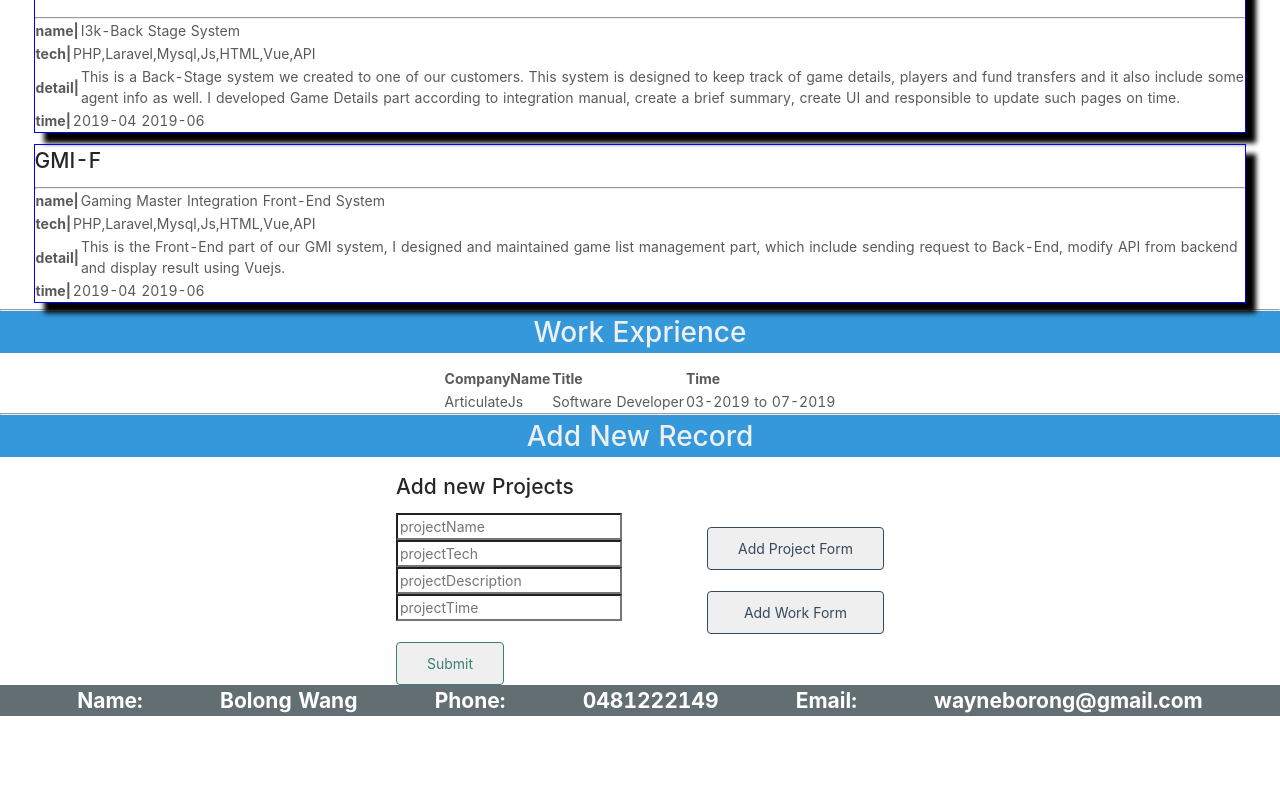
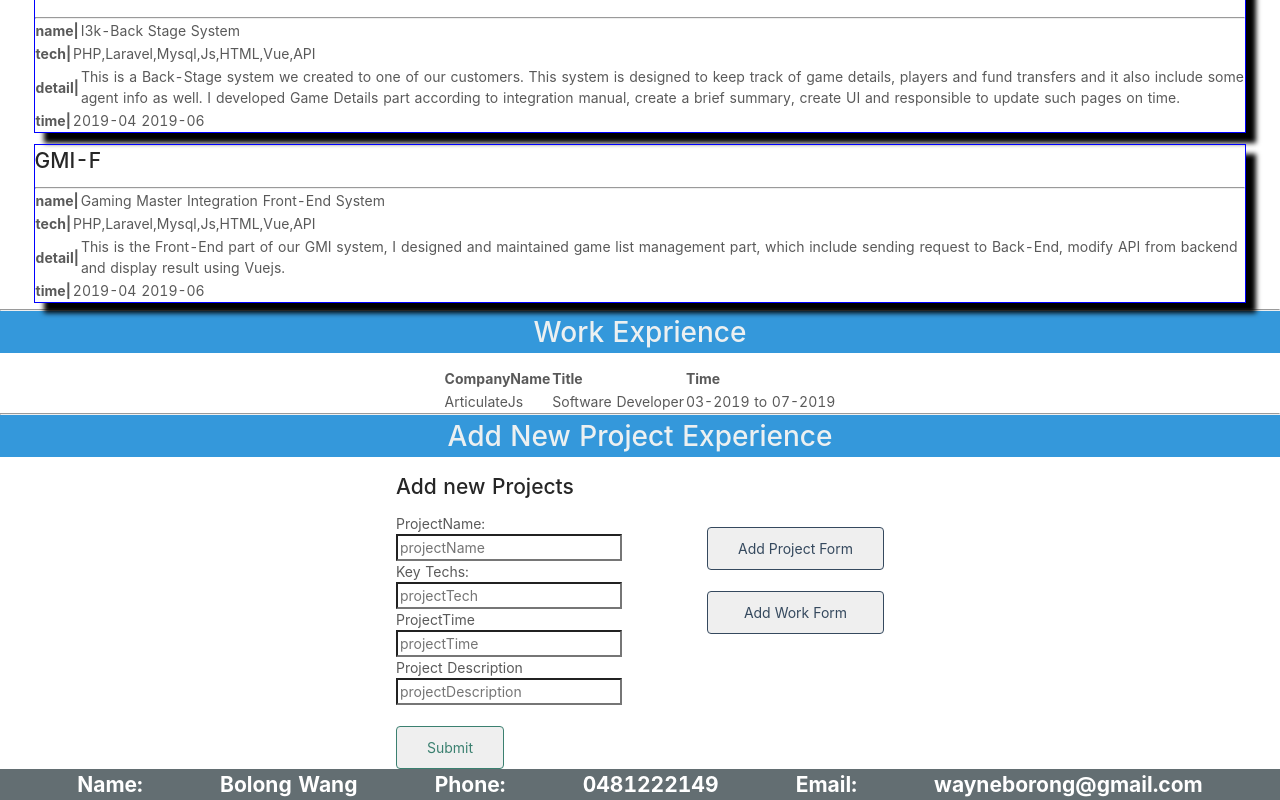
Before and after one commit to conqueror23/portfolio-vue-nuxt, a Nuxt app: page / in a window 1280 px wide. Shown: the part 723-1523 px from the top of the page. Before the commit the page ends 1439 px from the top, so only its background shows below. Built offline with nearby package versions, Linux system fonts and the light colour scheme.

Commit message:
half-finished

```diff
--- a/components/projects/Project.vue
+++ b/components/projects/Project.vue
@@ -6,7 +6,9 @@
     <WorkCard />
     <hr />
     <center>
-      <h1>Add New Record</h1>
+      <h1 v-if="formType ==='workForm'">Add New Work Experience</h1>
+      <h1 v-else>Add New Project Experience</h1>
+
     </center>
     <!-- cannot read other components anymore ?? no cannot be -->
     <div class="forms">
--- a/components/projects/ProjectForm.vue
+++ b/components/projects/ProjectForm.vue
@@ -2,10 +2,14 @@
   <formHelper>
     <h2 slot="form-header">Add new Projects</h2>
     <div class="form-field" slot="form-field">
+      <label >ProjectName:</label>
       <input type="text" placeholder="projectName" v-model="project.Name" />
+      <label >Key Techs:</label>
       <input type="text" placeholder="projectTech" v-model="project.Tech" />
+      <label>ProjectTime</label>
+      <input type="text" placeholder="projectTime" v-model="project.Time" />
+      <label>Project Description</label>
       <input type="text" placeholder="projectDescription" v-model="project.Description" />
-      <input type="text" placeholder="projectTime" v-model="project.Time" />
     </div>
     <div slot="form-control">
       <button class="button--green" @click.prevent="uploadProject">Submit</button>
--- a/components/projects/WorkForm.vue
+++ b/components/projects/WorkForm.vue
@@ -1,10 +1,13 @@
 <template>
   <formHelper>
-    <h2 slot="form-header">Add new Work</h2>
     <div class="form-field" slot="form-field">
+      <label >Company Name</label>
       <input type="text" placeholder="companyName" v-model="work.companyName" />
+      <label >Title</label>
       <input type="text" placeholder="Title" v-model="work.Title" />
+      <label >Type</label>
       <input type="text" placeholder="Type" v-model="work.Type" />
+      <label>Time</label>
       <input type="text" placeholder="Time" v-model="work.Time" />
     </div>
     <div slot="form-control">
--- a/components/resume/Education.vue
+++ b/components/resume/Education.vue
@@ -1,6 +1,7 @@
 <template>
 <div>
   <div class="edu">
+    <h3>Space to boost up</h3>
     <center>
     <h1>Educations</h1>
     </center>
@@ -42,6 +43,7 @@ export default {
 
 <style>
 
+
 .edu-wrapper {
   padding:1em;
   display: flex;
--- a/pages/resume.vue
+++ b/pages/resume.vue
@@ -1,5 +1,5 @@
 <template>
-  <div>
+  <div id="resume">
     <NavBar />
     <hr>
     <Education />
@@ -29,6 +29,8 @@ export default {
 </script>
 
 <style>
-
+.resume{
+  border:12px solid red;
+}
 
 </style>
```
